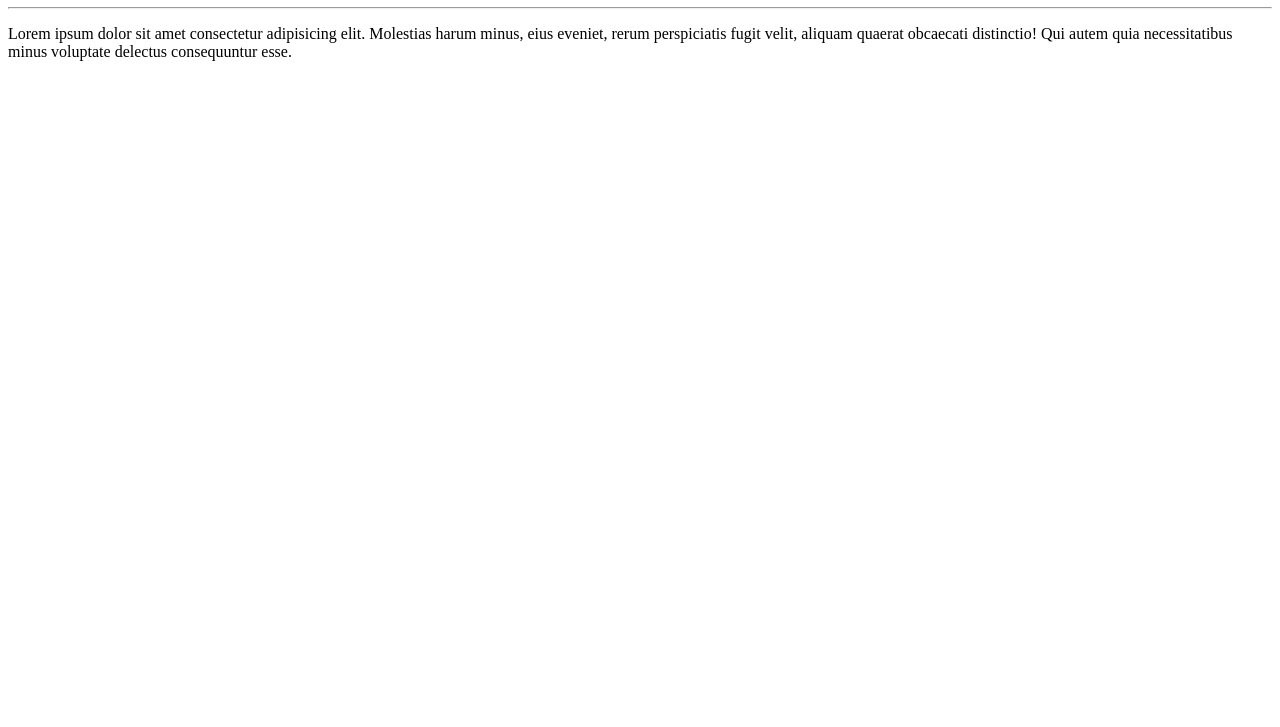
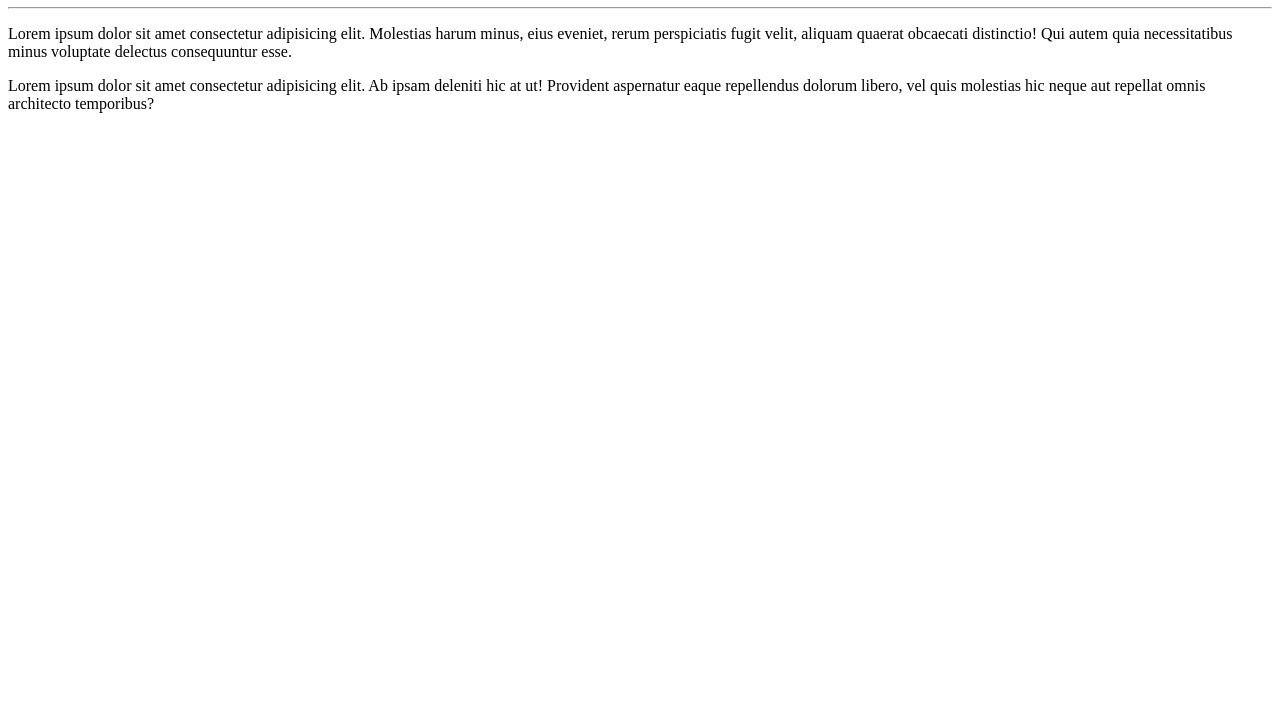
Before and after one commit to antth-Luca/curso-funcoesGit, a plain HTML site: page site-exemplo/index.html in a window 1280 px wide. Shown: the part 73-800 px from the top of the page. Drawn offline with Linux system fonts and the light colour scheme.

Commit message:
Adicionei um parágrafo
Teste com atalhos no teclado

```diff
--- a/site-exemplo/index.html
+++ b/site-exemplo/index.html
@@ -10,5 +10,6 @@
     <h1>Olá, mundo!</h1>
     <hr>
     <p>Lorem ipsum dolor sit amet consectetur adipisicing elit. Molestias harum minus, eius eveniet, rerum perspiciatis fugit velit, aliquam quaerat obcaecati distinctio! Qui autem quia necessitatibus minus voluptate delectus consequuntur esse.</p>
+    <p>Lorem ipsum dolor sit amet consectetur adipisicing elit. Ab ipsam deleniti hic at ut! Provident aspernatur eaque repellendus dolorum libero, vel quis molestias hic neque aut repellat omnis architecto temporibus?</p>
 </body>
 </html>
```
